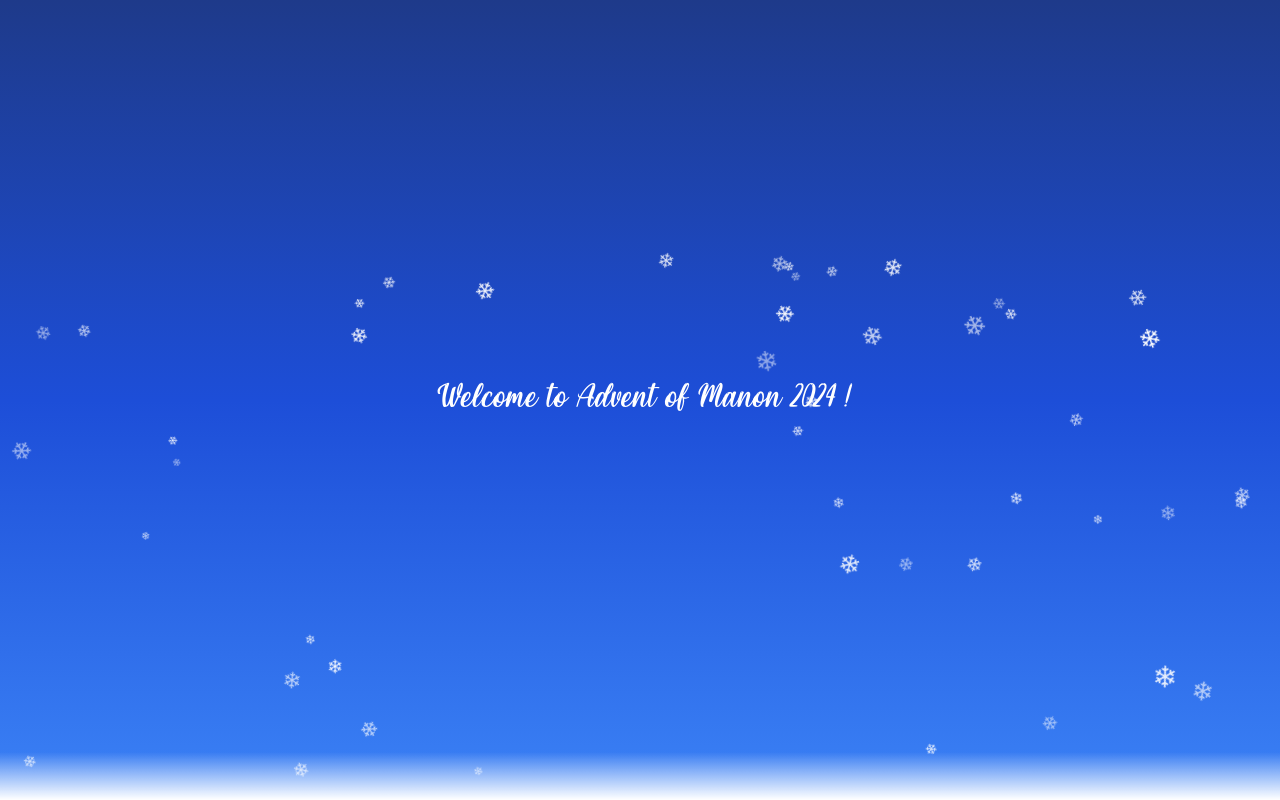
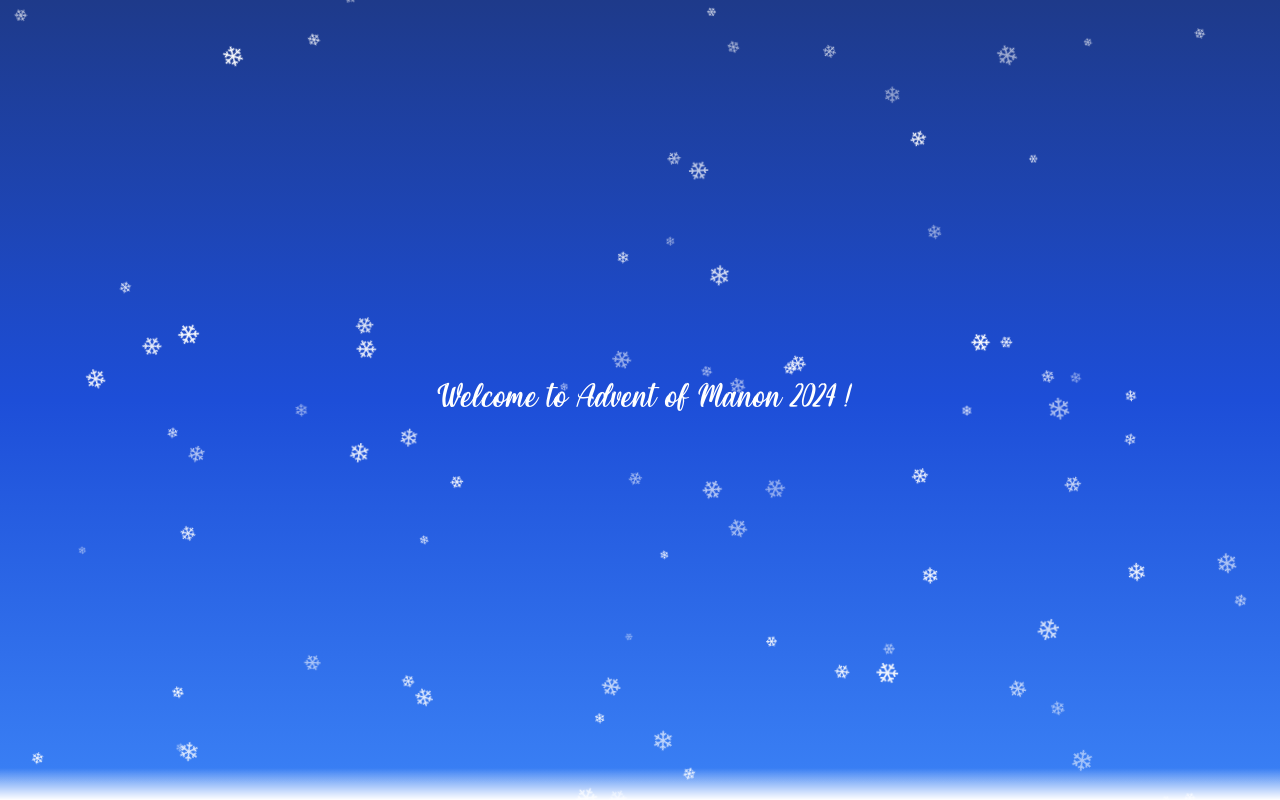
Before and after one commit to qvanderlinden/advent-of-manon-2024, a Next.js app: page / in a window 1280 px wide. Built offline with nearby package versions, Linux system fonts and the light colour scheme.

Commit message:
feat: better snowflakes

```diff
--- a/src/app/globals.css
+++ b/src/app/globals.css
@@ -75,9 +75,11 @@ body {
 
 @keyframes fall {
   0% {
-    transform: translateY(-10vh) rotate(0deg);
+    top: -10%;
+    transform: rotate(0deg);
   }
   100% {
-    transform: translateY(100vh) rotate(360deg);
+    top: 110%;
+    transform: rotate(360deg);
   }
 }
--- a/src/components/christmas-background/background.tsx
+++ b/src/components/christmas-background/background.tsx
@@ -3,13 +3,21 @@ import Snowflake from "./snowflake";
 
 const ChristmasBackground: React.FC = () => {
   const snowflakes = useMemo(() => {
-    return Array.from({ length: 50 }).map((_, i) => ({
-      id: i,
-      left: Math.random() * 100,
-      animationDuration: 5 + Math.random() * 10,
-      opacity: 0.5 + Math.random() * 0.5,
-      size: 10 + Math.random() * 20,
-    }));
+    return Array.from({ length: 100 }).map((_, i) => {
+      const animationDuration = Math.random() * 10 + 10;
+      const top = Math.random() * 100;
+      const animationDelay = -(top / 120) * animationDuration;
+
+      return {
+        id: i,
+        left: Math.random() * 100,
+        top: top,
+        animationDuration: animationDuration,
+        animationDelay: animationDelay,
+        opacity: 0.5 + Math.random() * 0.5,
+        size: 10 + Math.random() * 20,
+      };
+    });
   }, []);
 
   return (
@@ -17,7 +25,7 @@ const ChristmasBackground: React.FC = () => {
       {snowflakes.map((snowflake) => (
         <Snowflake key={snowflake.id} {...snowflake} />
       ))}
-      <div className="absolute inset-x-0 bottom-0 h-12 bg-gradient-to-t from-white to-transparent"></div>
+      <div className="absolute inset-x-0 bottom-0 h-8 bg-gradient-to-t from-white to-transparent"></div>
     </div>
   );
 };
--- a/src/components/christmas-background/snowflake.tsx
+++ b/src/components/christmas-background/snowflake.tsx
@@ -1,15 +1,19 @@
 import React from "react";
 
-interface SnowflakeProps {
+export interface SnowflakeProps {
   left: number;
+  top: number;
   animationDuration: number;
+  animationDelay: number;
   opacity: number;
   size: number;
 }
 
 const Snowflake: React.FC<SnowflakeProps> = ({
   left,
+  top,
   animationDuration,
+  animationDelay,
   opacity,
   size,
 }) => {
@@ -18,7 +22,9 @@ const Snowflake: React.FC<SnowflakeProps> = ({
       className="absolute text-white"
       style={{
         left: `${left}%`,
+        top: `${top}%`,
         animation: `fall ${animationDuration}s linear infinite`,
+        animationDelay: `${animationDelay}s`,
         opacity: opacity,
         fontSize: `${size}px`,
       }}
```
